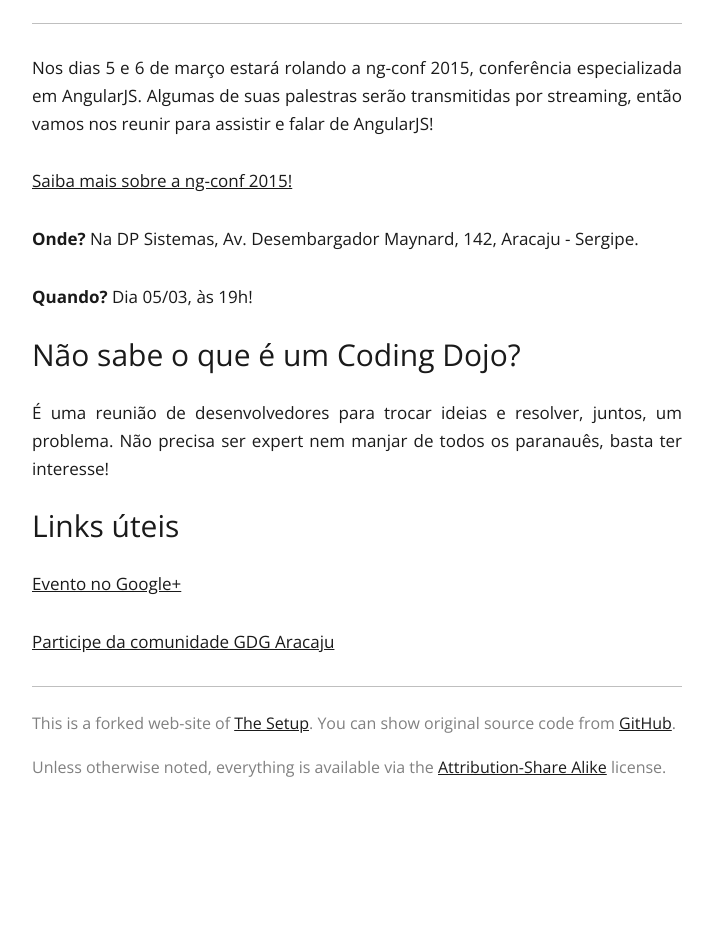
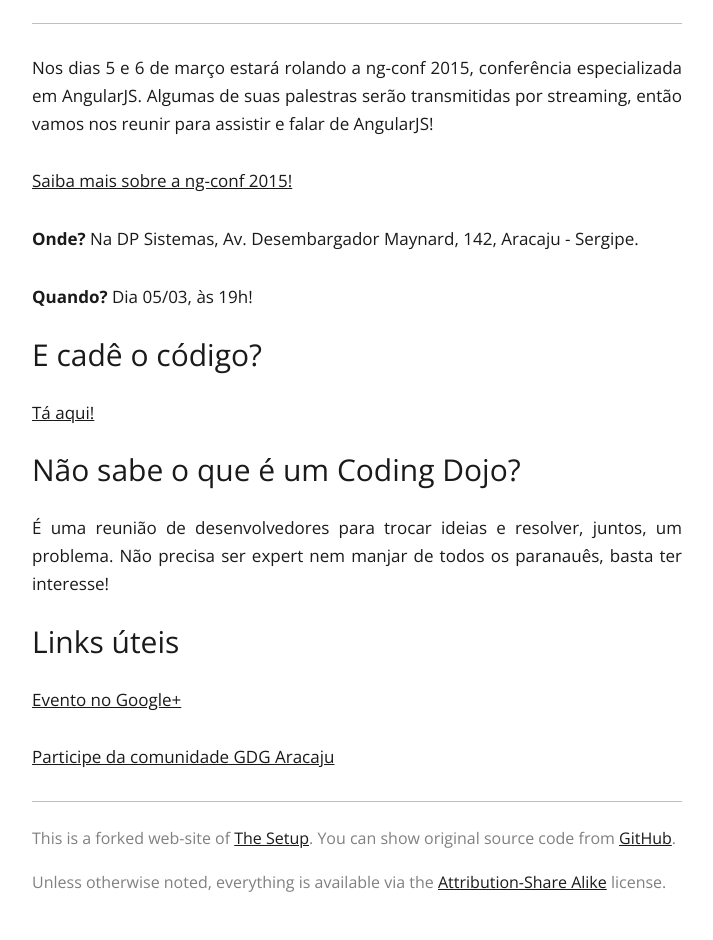
Before and after one commit to dojo-se/dojo-se.github.com, a Jekyll site: the page built from _posts/2015-03-05-coding_dojo.md, in a window 1280 px wide. Shown: the part 723-1663 px from the top of the page, without its empty margins (283-996 px from the left). Built offline with Jekyll 4.4.1, drawn with Linux system fonts in a browser that asks for light colours; Markdown is read by kramdown in place of the engine named in the settings; before the commit the page ends 1548 px from its top, so only the background shows below that.

Commit message:
Atualiza dojo março/2015 com código

```diff
--- a/_posts/2015-03-05-coding_dojo.md
+++ b/_posts/2015-03-05-coding_dojo.md
@@ -12,6 +12,10 @@
 
 **Quando?** Dia 05/03, às 19h!
 
+## E cadê o código?
+
+[Tá aqui!](https://github.com/dojo-se/angular-ng-conf-extended)
+
 ## Não sabe o que é um Coding Dojo?
 
 É uma reunião de desenvolvedores para trocar ideias e resolver, juntos, um problema. Não precisa ser expert nem manjar de todos os paranauês, basta ter interesse!
```
